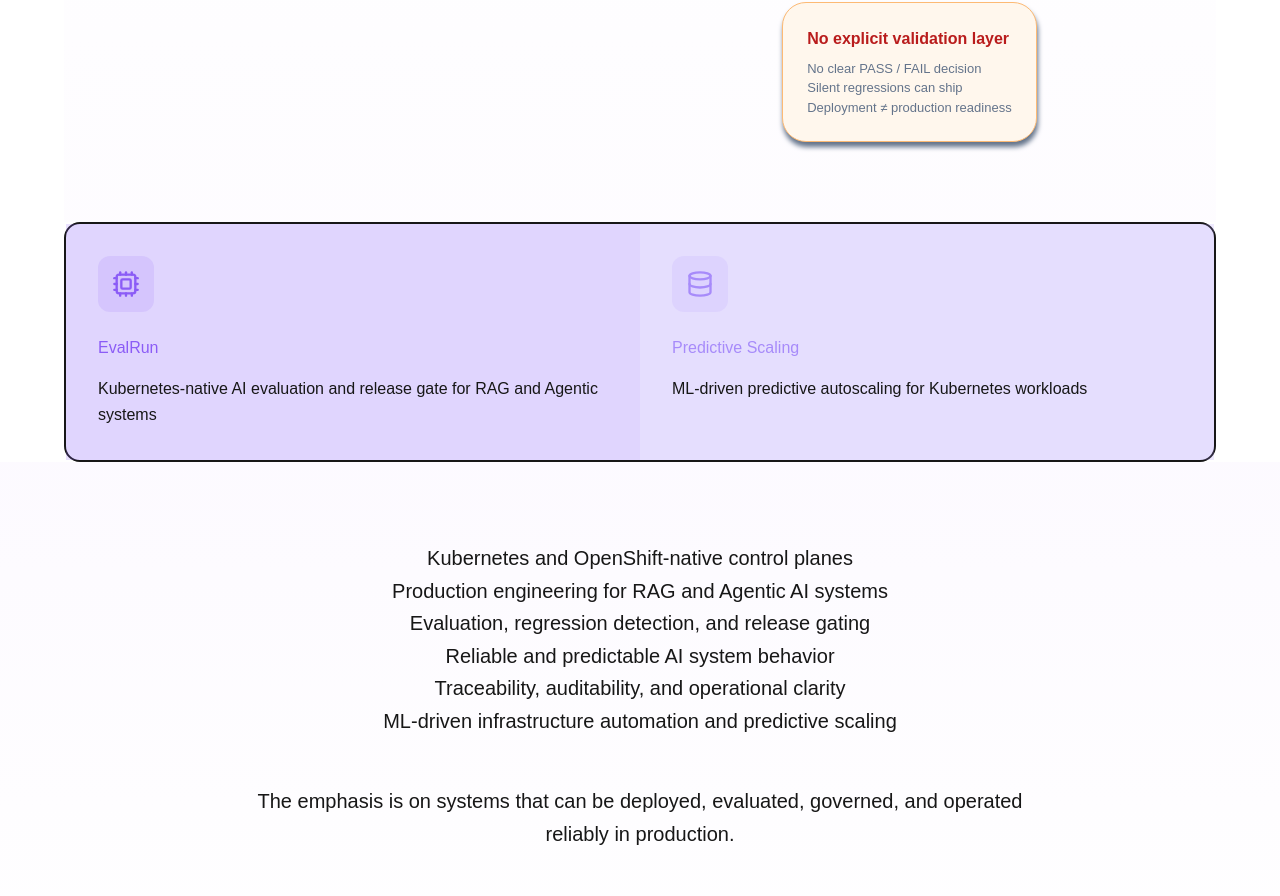
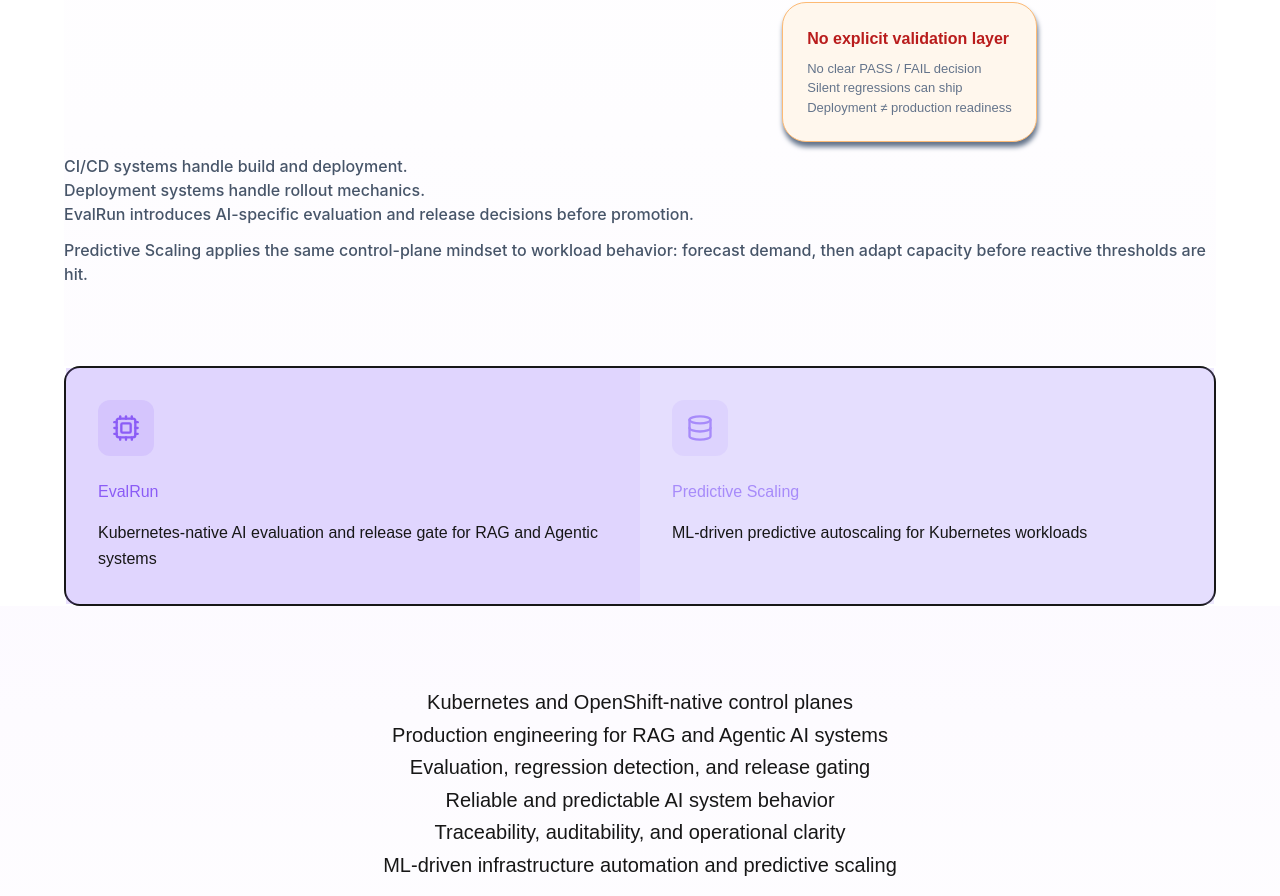
Before and after one commit to VladSir1284/agentic-ai-solutions, a Next.js app: page / in a window 1280 px wide. Shown: the part 1460-2356 px from the top of the page. Built offline with nearby package versions, Linux system fonts and the light colour scheme.

Commit message:
graph text

```diff
--- a/app/components/InteractiveGraph.tsx
+++ b/app/components/InteractiveGraph.tsx
@@ -112,6 +112,19 @@ export function InteractiveGraph() {
           );
         })}
       </div>
+      <ul className="graph-subtitle">
+        <li>CI/CD systems handle build and deployment.</li>
+        <li>Deployment systems handle rollout mechanics.</li>
+        <li>
+          EvalRun introduces AI-specific evaluation and release decisions before
+          promotion.
+        </li>
+      </ul>
+      <p className="graph-subtitle">
+        Predictive Scaling applies the same control-plane mindset to workload
+        behavior: forecast demand, then adapt capacity before reactive
+        thresholds are hit.
+      </p>
     </div>
   );
 }
```
